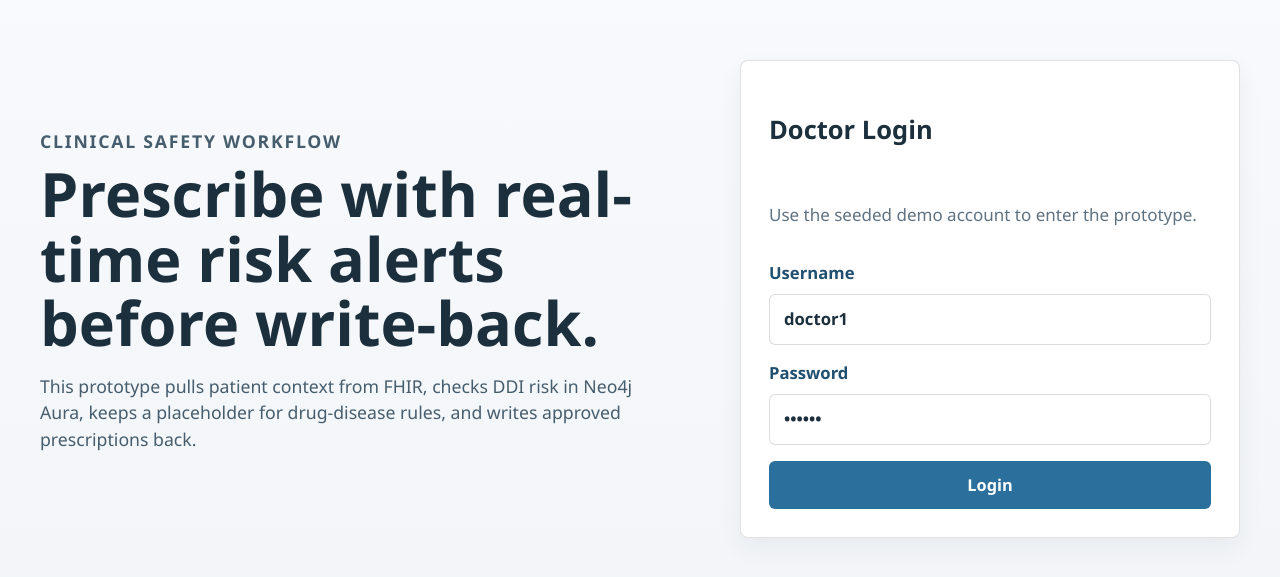
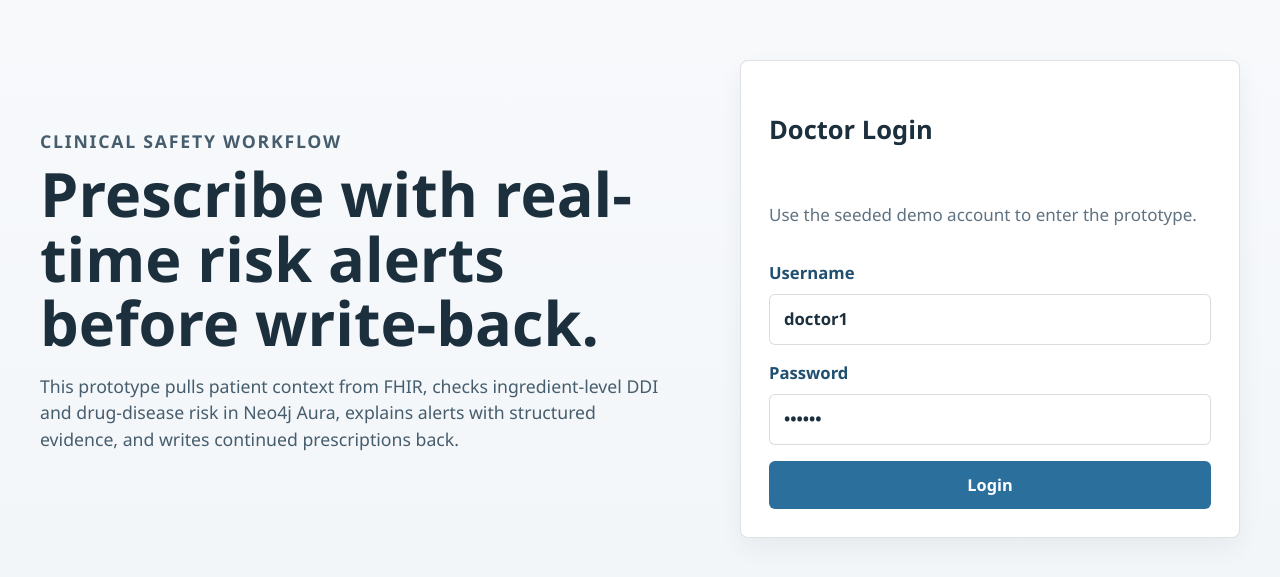
Before and after one commit to onlyivvvyli/Clinical-Decision-System, a React (Vite) app in the folder frontend/: page /login in a window 1280 px wide. Shown: the part 101-678 px from the top of the page. Built offline with nearby package versions, Linux system fonts and the light colour scheme; no server answers.

Commit message:
Update login page workflow copy

```diff
--- a/frontend/src/pages/LoginPage.jsx
+++ b/frontend/src/pages/LoginPage.jsx
@@ -40,8 +40,8 @@ export default function LoginPage() {
         <p className="eyebrow">Clinical Safety Workflow</p>
         <h1>Prescribe with real-time risk alerts before write-back.</h1>
         <p>
-          This prototype pulls patient context from FHIR, checks DDI risk in Neo4j Aura, keeps a
-          placeholder for drug-disease rules, and writes approved prescriptions back.
+          This prototype pulls patient context from FHIR, checks ingredient-level DDI and drug-disease
+          risk in Neo4j Aura, explains alerts with structured evidence, and writes continued prescriptions back.
         </p>
       </div>
       <form className="card login-card" onSubmit={handleSubmit}>
```
